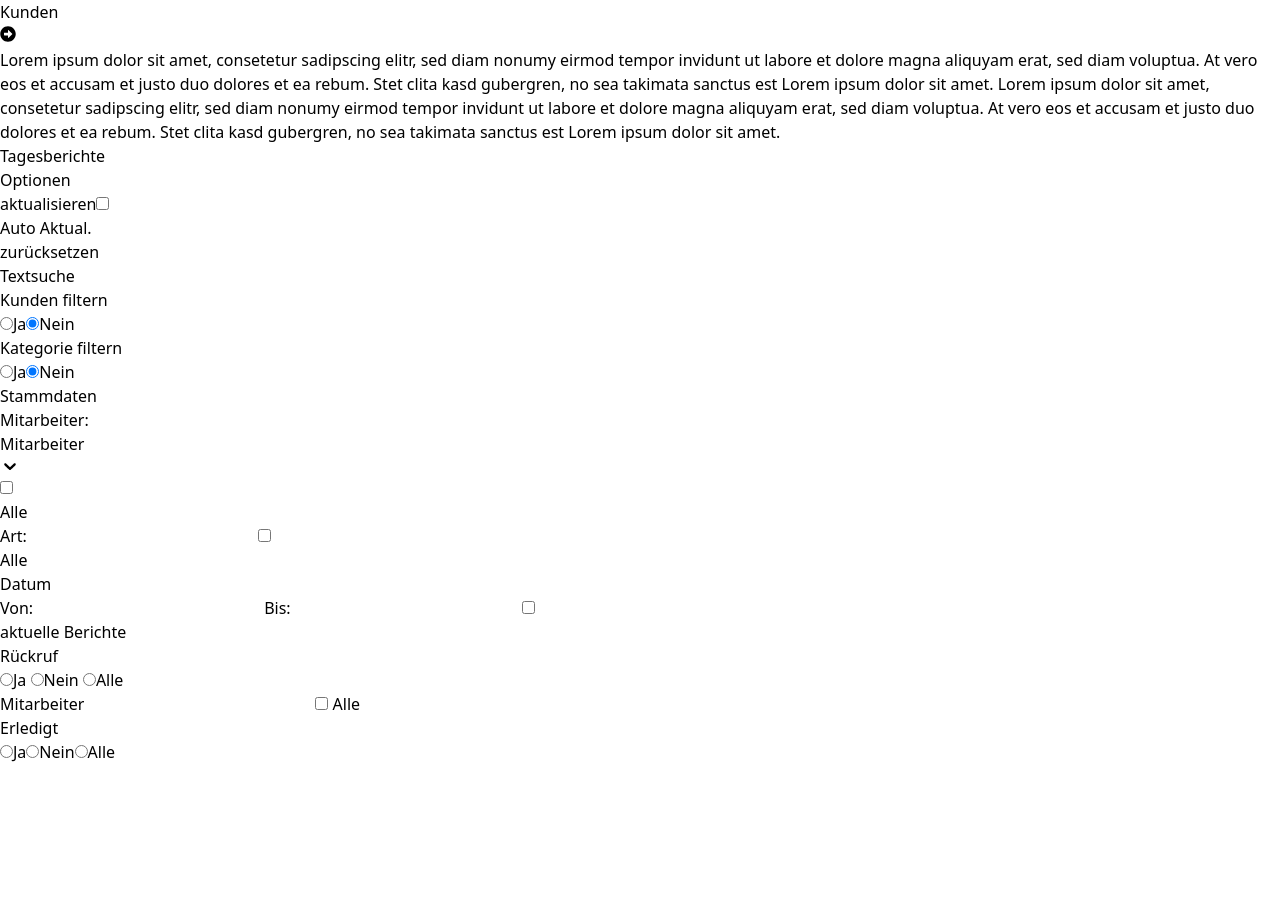
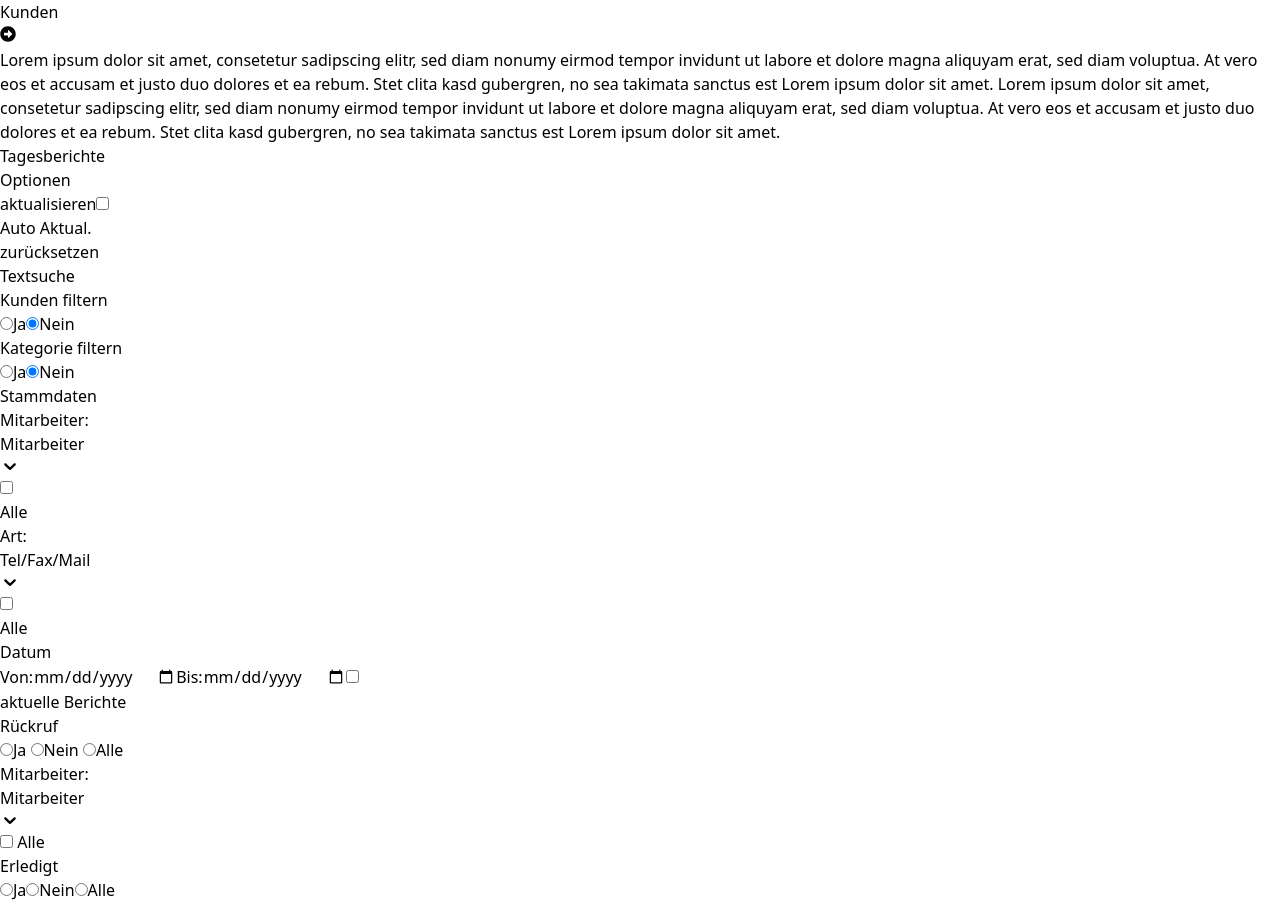
Before and after one commit to MKern87/AnruferlisteProjektarbeit, a React (Vite) app: page / in a window 1280 px wide. Before the commit the page ends 800 px from the top, so only its background shows below. Built offline with nearby package versions, Linux system fonts and the light colour scheme.

Commit message:
Update Stammdaten.jsx

```diff
--- a/src/stammdaten/Stammdaten.jsx
+++ b/src/stammdaten/Stammdaten.jsx
@@ -13,6 +13,16 @@ const Stammdaten = () => {
     { value: "Marco", label: "Marco" },
     { value: "Ben", label: "Ben" }
   ];
+
+  const art = [
+    { value: "Telefon", label: "Telefon" },
+    { value: "Telefax", label: "Telefax" },
+    { value: "E-Mail", label: "E-Mail" }
+  ]
+
+  function aktualisieren() {
+    window.location.reload(false);
+  }
 
 
   return(
@@ -36,18 +46,22 @@ const Stammdaten = () => {
 
           <div className="grid grid-cols-12 w-full h-auto bg-slate-200 py-4">
             <div className="col-span-1 flex flex-col items-center ml-1">
-            <button className="border shadow shadow-black border-b-black border-r-black h-6 bg-slate-300 text-sm px-2">aktualisieren</button>
+            <button className="border shadow shadow-black border-b-black border-r-black bg-slate-300 text-sm p-[2px] px-2" onClick={aktualisieren}>
+              <p className='mb-1'>aktualisieren</p>
+            </button>
               <span className="flex flex-row my-2 text-sm">
                 <input type="checkbox" />
                 <p className="pl-1">Auto Aktual.</p>
               </span>
-            <button className="h border shadow shadow-black bg-slate-300 text-sm border-b-black border-r-black px-2">zurücksetzen</button>
+            <button className="h border shadow shadow-black bg-slate-300 text-sm border-b-black border-r-black p-[2px] px-2">
+              <p className='mb-1'>zurücksetzen</p>
+            </button>
             </div>
 
           <div className="col-span-3 border bg-slate-200 text-sm mx-2">
-            <div className="mb-2 h-12 border border-black px-2">
+            <div className="mb-2 pb-4 border border-black px-2">
             <span className="mx-4 text-sm">Textsuche</span>
-            <input className="w-full border border-black rounded" />
+            <input type='text' className="w-full border border-black bg-slate-100 rounded-sm mt-2 p-1" />
             </div>
             <div className="flex flex-row">
             <div className="w-1/2 border mr-2 border-black">
@@ -77,13 +91,15 @@ const Stammdaten = () => {
 
             <div className="col-span-3 w-10/12 border border-black">
               <p className="mx-4 text-sm">Stammdaten</p>
-              <span className="text-sm items-center ml-1 flex flex-row my-2 mt-4">Mitarbeiter:
+              <span className="text-sm items-center ml-1 flex flex-row my-2 mt-4">
+                <p>Mitarbeiter:</p>
                   <Dropdown options={mitarbeiter} placeHolder={"Mitarbeiter"} onChange={(value) => console.log(value)} />
                 <input className="items-center justify-items-center ml-1" type="checkbox" />
                 <p className="pl-1">Alle</p>
               </span>
-              <span className="text-sm items-center ml-1 flex flex-row my-2 mt-6">Art:
-                <input className="items-center justify-items-center ml-14 border border-black rounded" />
+              <span className="text-sm items-center ml-1 flex flex-row my-2 mt-6">
+                <p className='mr-12'>Art:</p>
+                <Dropdown options={art} placeHolder={"Tel/Fax/Mail"} onChange={(value) => console.log(value)} />
                 <input className="items-center justify-items-center ml-1" type="checkbox" />
                 <p className="pl-1">Alle</p>
               </span>
@@ -92,10 +108,10 @@ const Stammdaten = () => {
             <div className="col-span-2 border border-black w-full -ml-12">
               <p className="mx-4 text-sm">Datum</p>
               <span className="text-sm items-center ml-1 flex flex-row my-2 mt-4">Von:
-                <input className="items-center justify-items-center ml-2 border border-black rounded" />
+                <input type='date' className="items-center justify-items-center ml-2 border border-black rounded-sm bg-slate-100 p-1" />
               </span>
               <span className="text-sm items-center ml-1 flex flex-row my-2">Bis:
-                <input className="items-center justify-items-center ml-4 border border-black rounded"/>
+                <input type='date' className="items-center justify-items-center ml-4 border border-black rounded-sm bg-slate-100 p-1"/>
               </span>
               <span className="flex flex-row my-2 text-sm justify-center">
                 <input type="checkbox" />
@@ -116,9 +132,9 @@ const Stammdaten = () => {
                 <input type="radio" name='rückruf' className="text-blue-600 focus:ring-blue-500" />
                 Alle </label>
               </div>
-                <span className="items-center ml-1 flex flex-row mt-4 mb-1">Mitarbeiter
-                  <input className="items-center justify-items-center ml-2 border border-black rounded" />
-                  </span>
+                <span className="items-center ml-1 flex flex-row mt-4 mb-1">Mitarbeiter:
+                  <Dropdown options={mitarbeiter} placeHolder={"Mitarbeiter"} onChange={(value) => console.log(value)} />
+                </span>
                   <input className="items-center justify-items-center ml-20" type="checkbox" /> Alle
             </div>
 
```
